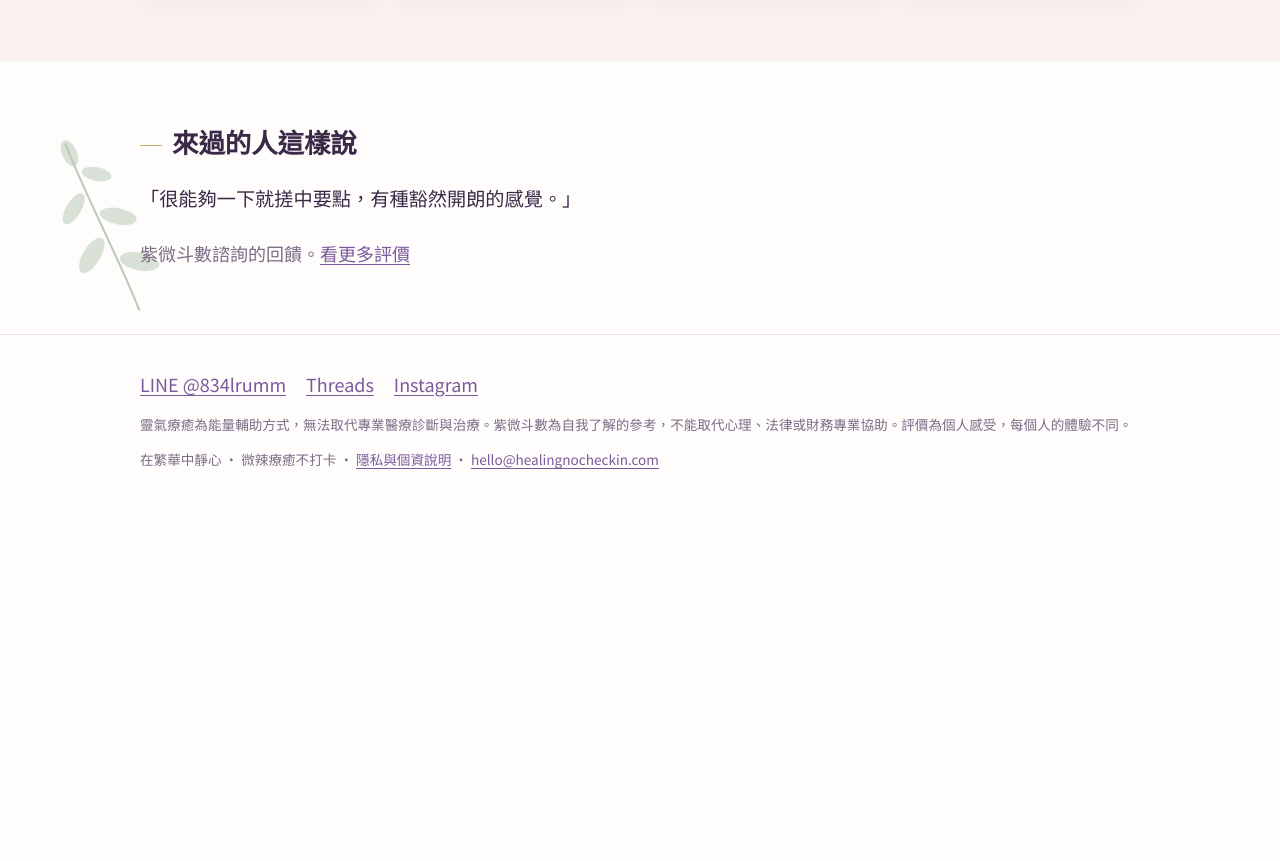
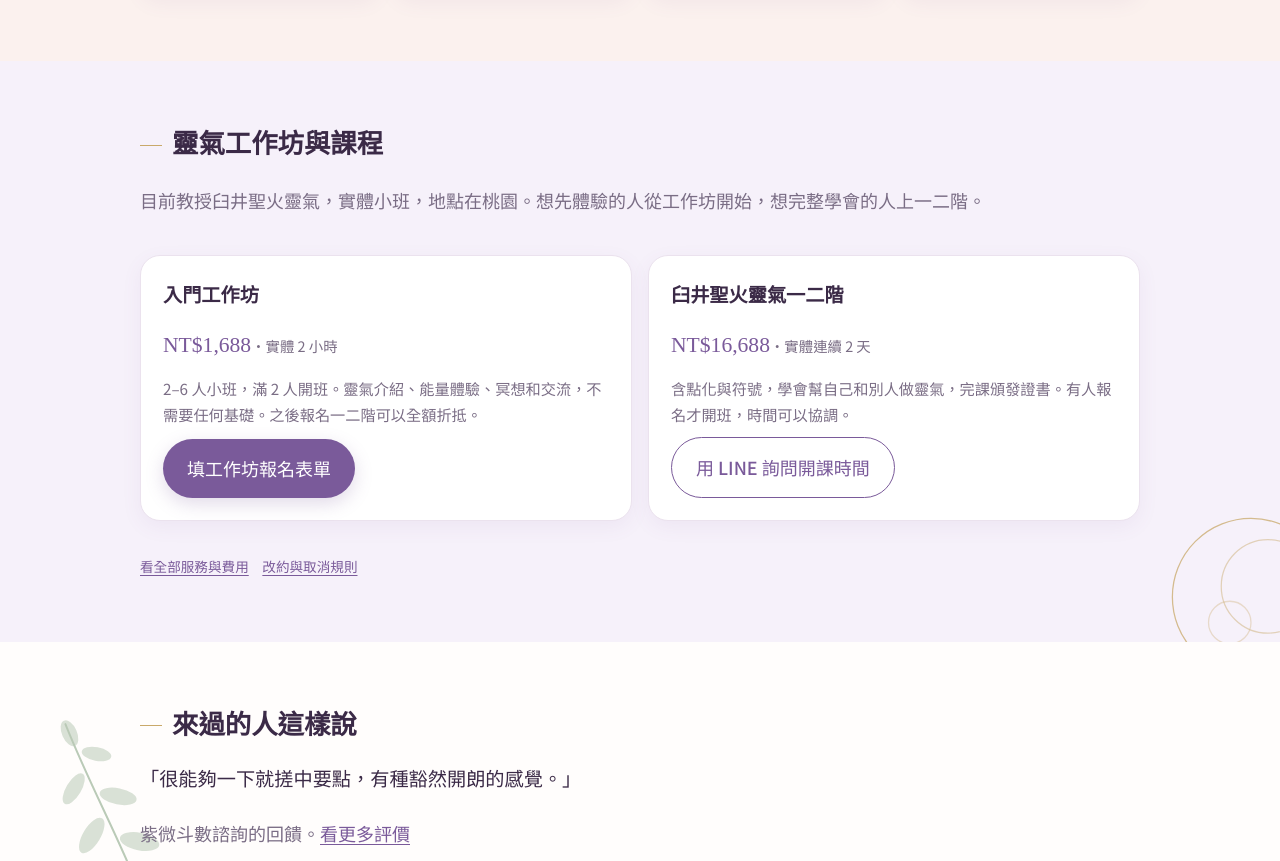
Before and after one commit to veraflying/vera-healingnocheckin, a plain HTML site: page index.html in a window 1280 px wide. Shown: the part 853-1714 px from the top of the page. Before the commit the page ends 1372 px from the top, so only its background shows below. Drawn offline with Linux system fonts and the light colour scheme.

Commit message:
Home: add Reiki workshop and course section
Co-Authored-By: Claude Fable 5.2 <noreply@anthropic.com>
Claude-Session: https://claude.ai/code/session_01FbnQPHYJcyrsdmrWLwaT6k

```diff
--- a/index.html
+++ b/index.html
@@ -53,6 +53,26 @@
   </div>
 </div></section>
 
+<section class="band lilac rings-r reveal" id="courses"><div class="wrap">
+  <h2>靈氣工作坊與課程</h2>
+  <p class="mute">目前教授臼井聖火靈氣，實體小班，地點在桃園。想先體驗的人從工作坊開始，想完整學會的人上一二階。</p>
+  <div class="courses">
+    <div class="course">
+      <b>入門工作坊</b>
+      <p class="price">NT$1,688<span>・實體 2 小時</span></p>
+      <p class="d">2–6 人小班，滿 2 人開班。靈氣介紹、能量體驗、冥想和交流，不需要任何基礎。之後報名一二階可以全額折抵。</p>
+      <a class="btn" href="https://forms.gle/31xfHaLxk3f94HTD6" target="_blank" rel="noopener">填工作坊報名表單</a>
+    </div>
+    <div class="course">
+      <b>臼井聖火靈氣一二階</b>
+      <p class="price">NT$16,688<span>・實體連續 2 天</span></p>
+      <p class="d">含點化與符號，學會幫自己和別人做靈氣，完課頒發證書。有人報名才開班，時間可以協調。</p>
+      <a class="btn quiet" href="https://lin.ee/IuBJs3j" target="_blank" rel="noopener">用 LINE 詢問開課時間</a>
+    </div>
+  </div>
+  <p class="fine"><a href="services.html">看全部服務與費用</a>　<a href="services.html#policy">改約與取消規則</a></p>
+</div></section>
+
 <section class="band sprig-l reveal"><div class="wrap">
   <h2>來過的人這樣說</h2>
   <p class="quote">「很能夠一下就搓中要點，有種豁然開朗的感覺。」</p>
--- a/site.css
+++ b/site.css
@@ -67,6 +67,13 @@ h3{margin:0;font-size:1.05rem}
 
 /* 首頁分頁卡 */
 .doors{display:grid;gap:14px;grid-template-columns:1fr}
+.courses{display:grid;gap:16px;grid-template-columns:1fr;margin:20px 0 16px}
+.course{display:flex;flex-direction:column;gap:10px;align-items:flex-start;background:#fff;border:1px solid var(--line);border-radius:20px;padding:22px;box-shadow:0 6px 20px rgba(122,90,154,.07)}
+.course b{font-family:var(--font-display);font-size:1.2rem}
+.course .price{margin:0;font-family:var(--font-display);font-size:1.35rem;color:var(--plum)}
+.course .price span{font-family:var(--font-body,inherit);font-size:.9rem;color:var(--mute)}
+.course .d{margin:0;font-size:.95rem;color:var(--mute);line-height:1.7;flex:1}
+@media (min-width:720px){.courses{grid-template-columns:1fr 1fr}}
 .door{display:grid;grid-template-columns:auto 1fr auto;gap:4px 16px;align-items:center;text-decoration:none;color:var(--ink);background:#fff;border:1px solid var(--line);border-radius:20px;padding:18px 20px;box-shadow:0 6px 20px rgba(122,90,154,.07);transition:transform .2s ease,box-shadow .2s ease,border-color .2s ease}
 .door:hover{transform:translateY(-3px);box-shadow:0 12px 26px rgba(122,90,154,.14);border-color:var(--gold)}
 .door .no{grid-row:1/3;font-family:var(--font-display);font-size:1.5rem;color:var(--gold);width:2.2em;height:2.2em;border:1.5px solid var(--gold);border-radius:50%;display:grid;place-items:center}
```
